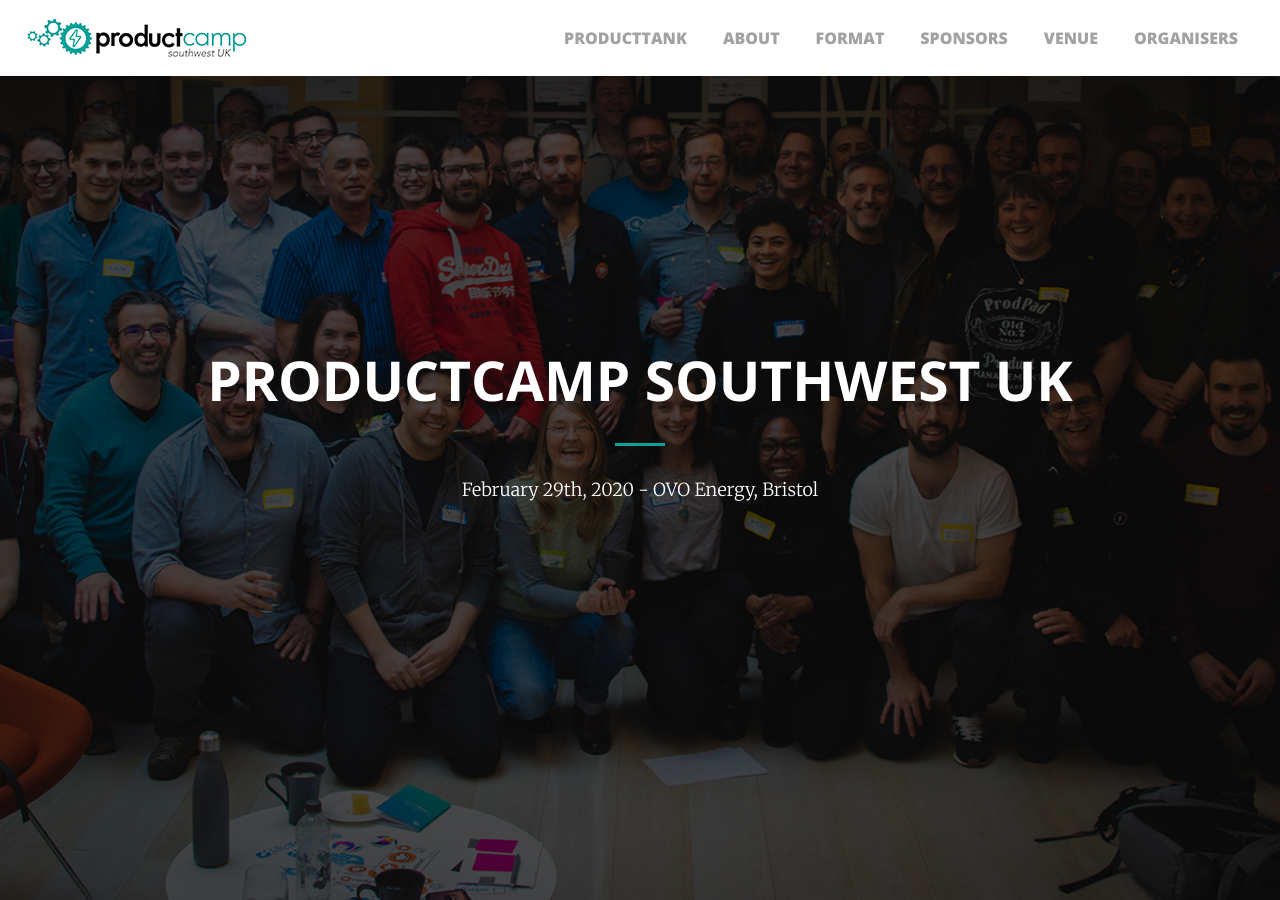
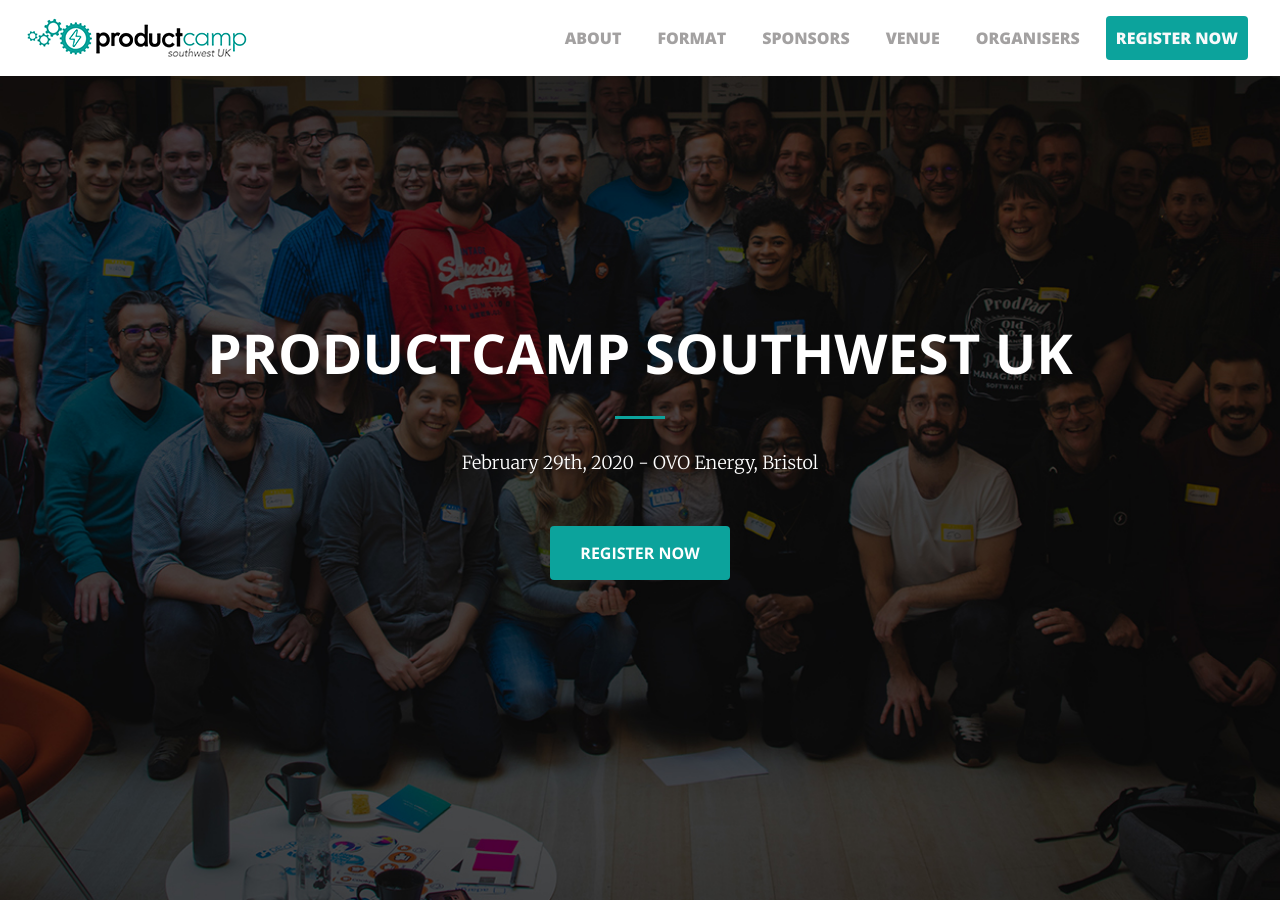
Before and after one commit to inavarre/product-camp-bristol-bath, a Jekyll site: the page built from index.html, in a window 1280 px wide and 900 px high. Built offline with Jekyll 4.4.1, drawn with Linux system fonts in a browser that asks for light colours; nearby versions of some CDN libraries.

Commit message:
Adding register button

```diff
--- a/_includes/header.html
+++ b/_includes/header.html
@@ -5,7 +5,7 @@
                 <h1>ProductCamp Southwest UK</h1>
                 <hr>
                 <p class="animated fadeInUp">February 29th, 2020 - OVO Energy, Bristol</p>
-                <!-- <a href="https://www.eventbrite.com/e/productcamp-bristol-bath-tickets-55475296104" target="_blank" class="btn btn-primary btn-xl animated fadeInUp delay-1s page-scroll">Register Now</a>                 -->
+                <a href="https://productcampswuk.eventbrite.com/" target="_blank" class="btn btn-primary btn-xl animated fadeInUp delay-1s page-scroll">Register Now</a>
             </div>
         </div>
         </div>
--- a/_includes/nav-front.html
+++ b/_includes/nav-front.html
@@ -10,9 +10,6 @@
         </button>
         <div class="collapse navbar-collapse d-lg-flex flex-lg-row-reverse navbarStroke" id="navbarNav">
             <ul class="navbar-nav">
-                <li class="mx-2">
-                    <a class="page-scroll" target="_blank" href="https://www.meetup.com/ProductTank-Bristol/">ProductTank</a>
-                </li>
                 <li class="mx-2">
                     <a class="page-scroll" href="#about">About</a>
                 </li>
@@ -28,6 +25,9 @@
                 <li class="mx-2">
                     <a class="page-scroll" href="#organisers">Organisers</a>
                 </li>
+                <li class="mx-2">
+                    <a class="page-scroll btn btn-primary text-light" target="_blank" href="https://productcampswuk.eventbrite.com/">Register Now</a>
+                </li>
                 <!--<li class="mx-2">
                     <a href="https://www.eventbrite.com/e/productcamp-bristol-bath-tickets-55475296104" target="_blank">Register</a>
                 </li>-->
--- a/_includes/nav-standard.html
+++ b/_includes/nav-standard.html
@@ -10,9 +10,6 @@
         </button>
         <div class="collapse navbar-collapse d-lg-flex flex-lg-row-reverse navbarStroke" id="navbarNav">
             <ul class="navbar-nav">
-                <li class="mx-2">
-                    <a class="page-scroll" target="_blank" href="https://www.meetup.com/ProductTank-Bristol/">ProductTank</a>
-                </li>
                 <li class="mx-2">
                     <a href="/#about">About</a>
                 </li>
@@ -28,6 +25,9 @@
                 <li class="mx-2">
                     <a href="/#organisers">Organisers</a>
                 </li>
+                <li class="mx-2">
+                    <a class="page-scroll btn btn-primary text-light" target="_blank" href="https://productcampswuk.eventbrite.com/">Register Now</a>
+                </li>
                <!-- <li class="mx-2">
                     <a href="https://www.eventbrite.com/e/productcamp-bristol-bath-tickets-55475296104" target="_blank">Register</a>
                 </li>-->
```
